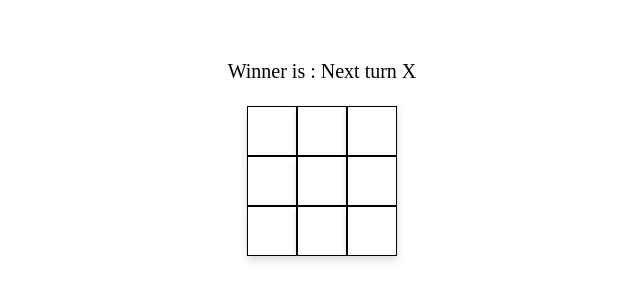
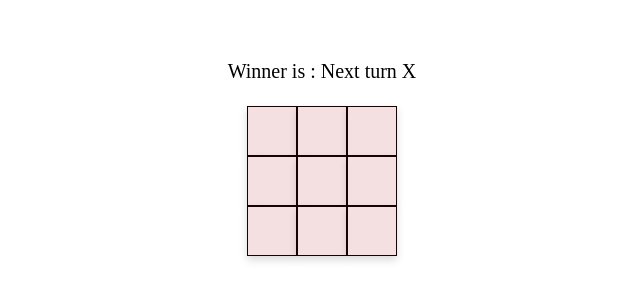
Before and after one commit to Giriraj-code/Frontend-prep, a React (Vite) app in the folder Project-1/: page / in a window 1280 px wide. Shown: the part 242-542 px from the top of the page, without its empty margins (318-958 px from the left). Built offline with nearby package versions, Linux system fonts and the light colour scheme; the HTML template or start-up script is replaced by a standard one.

Commit message:
Updated some file

```diff
--- a/Project-1/src/App.css
+++ b/Project-1/src/App.css
@@ -15,8 +15,8 @@
 .square{
     width: 50px;
     height: 50px;
-    background-color: rgb(255, 255, 255);
-    border: 1px solid rgb(0, 0, 0);
+    background-color: rgb(244, 224, 224);
+    border: 1px solid rgb(23, 3, 3);
     font-size: 24px;
     cursor: pointer;
 
@@ -33,7 +33,7 @@
 .square:hover{
     transform:translateY(-6px) rotate(9deg);
     box-shadow: 0px 10px 18px rgba(0, 0, 0, 0.25);
-    color: rgb(255, 0, 0);
+    color: rgb(67, 17, 128);
 }
 
 .square:active{
--- a/Project-1/src/App.jsx
+++ b/Project-1/src/App.jsx
@@ -59,7 +59,7 @@ export default function Board() {
     }
   }
 
-  // Making reset function to reset the game if there is a winner or match is draw
+
   function resetGame(){
     setElement(Array(9).fill(null));
     setNext(true);
@@ -71,7 +71,7 @@ export default function Board() {
   useEffect(() =>{
     if(winners){
       setTimeout(()=>{
-        alert(`Winner is ${winners}`);
+        alert(`Winner is : ${winners}`);
         resetGame();
       }, 100);
     }
```
